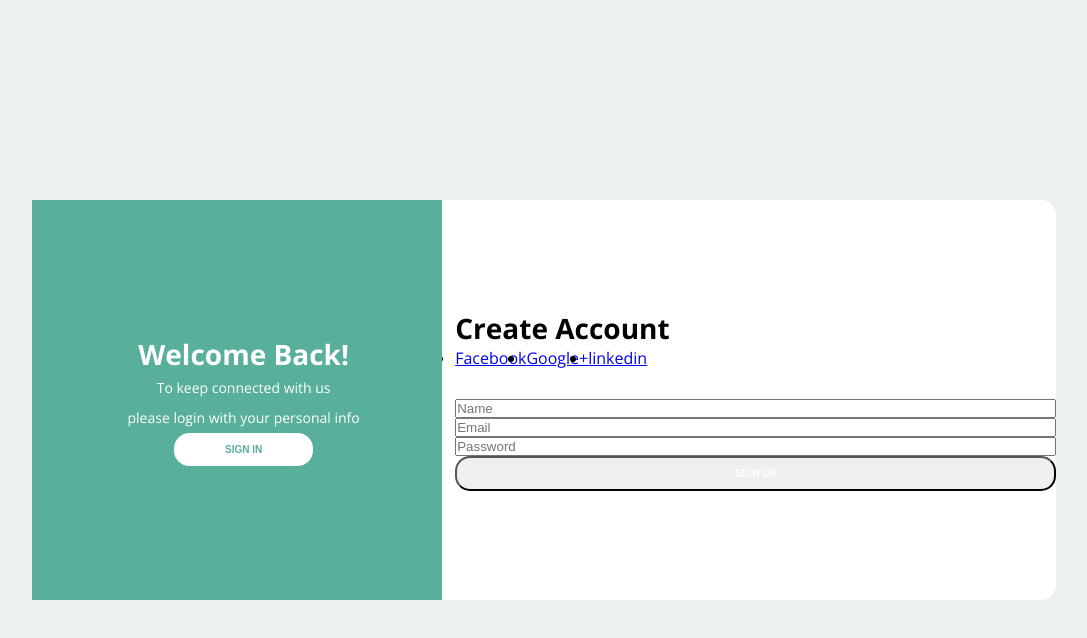
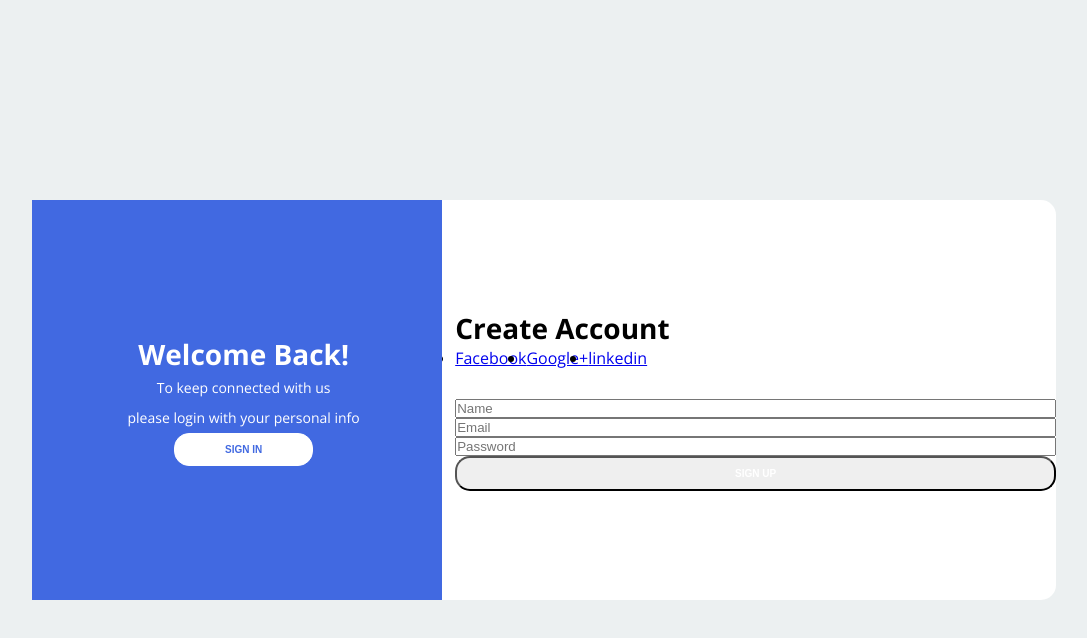
Before and after one commit to Ivoneideduarte/sistema-de-login, a plain HTML site: page 02 - Login/index.html in a window 1280 px wide. In both pictures the pointer is over the button "SIGN IN". Shown: the whole page, without its empty margins (96-1183 px from the left). Drawn offline with nearby package versions, Linux system fonts and the light colour scheme.

Commit message:
Modifiquei a cor para azul

```diff
--- a/02 - Login/css/style.css
+++ b/02 - Login/css/style.css
@@ -32,7 +32,7 @@ body {
 .content::before {
     content: "";
     position: absolute;
-    background-color: #58af9b;
+    background-color: #4169E1;
     width: 40%;
     height: 100%;
 
@@ -71,7 +71,7 @@ body {
 }
 .btn-primary:hover {
     background-color: #fff;
-    color: #58af9b;
+    color: #4169E1; /* RoyalBlue */
 }
 
 .first-content {
```
